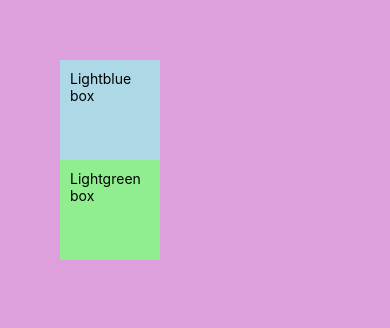
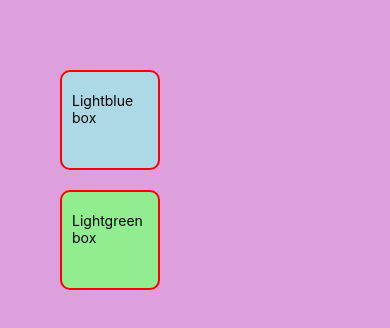
Before and after one commit to OkkashaAlly/react-native-tut, a React Native app: screen / in a window 390 px wide. Shown: the top 328 px of the page. Built offline with nearby package versions, Linux system fonts and the light colour scheme.

Commit message:
22 - Box Model

```diff
--- a/App.js
+++ b/App.js
@@ -23,7 +23,13 @@ const styles = StyleSheet.create({
   box: {
     height: 100,
     width: 100,
-    padding: 10,
+    // padding: 10,
+    paddingHorizontal: 10,
+    paddingVertical: 20,
+    marginVertical: 10,
+    borderWidth:2,
+    borderColor: 'red',
+    borderRadius: 10,
   },
   lightblueBg: {
     backgroundColor: "lightblue",
```
